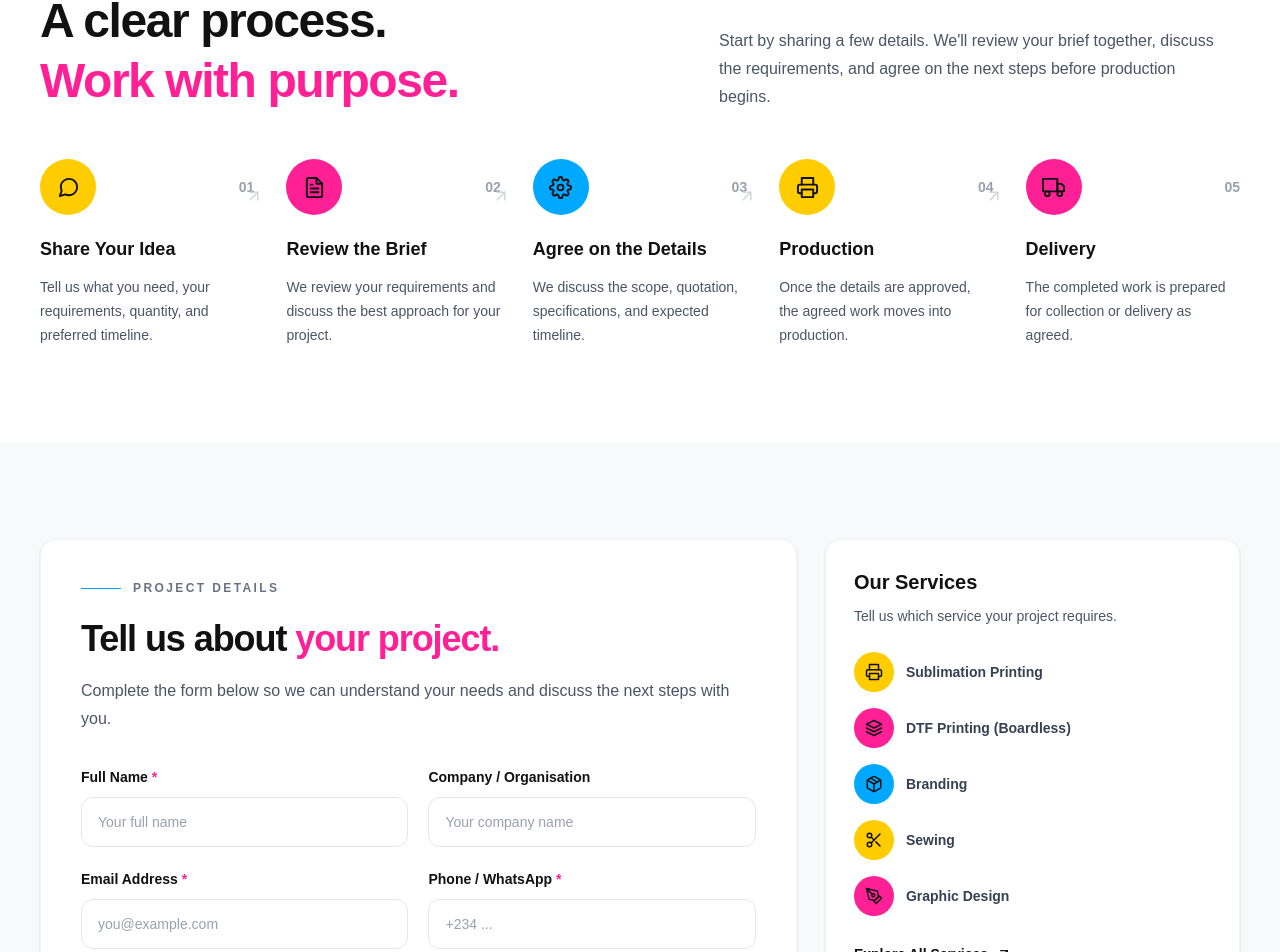
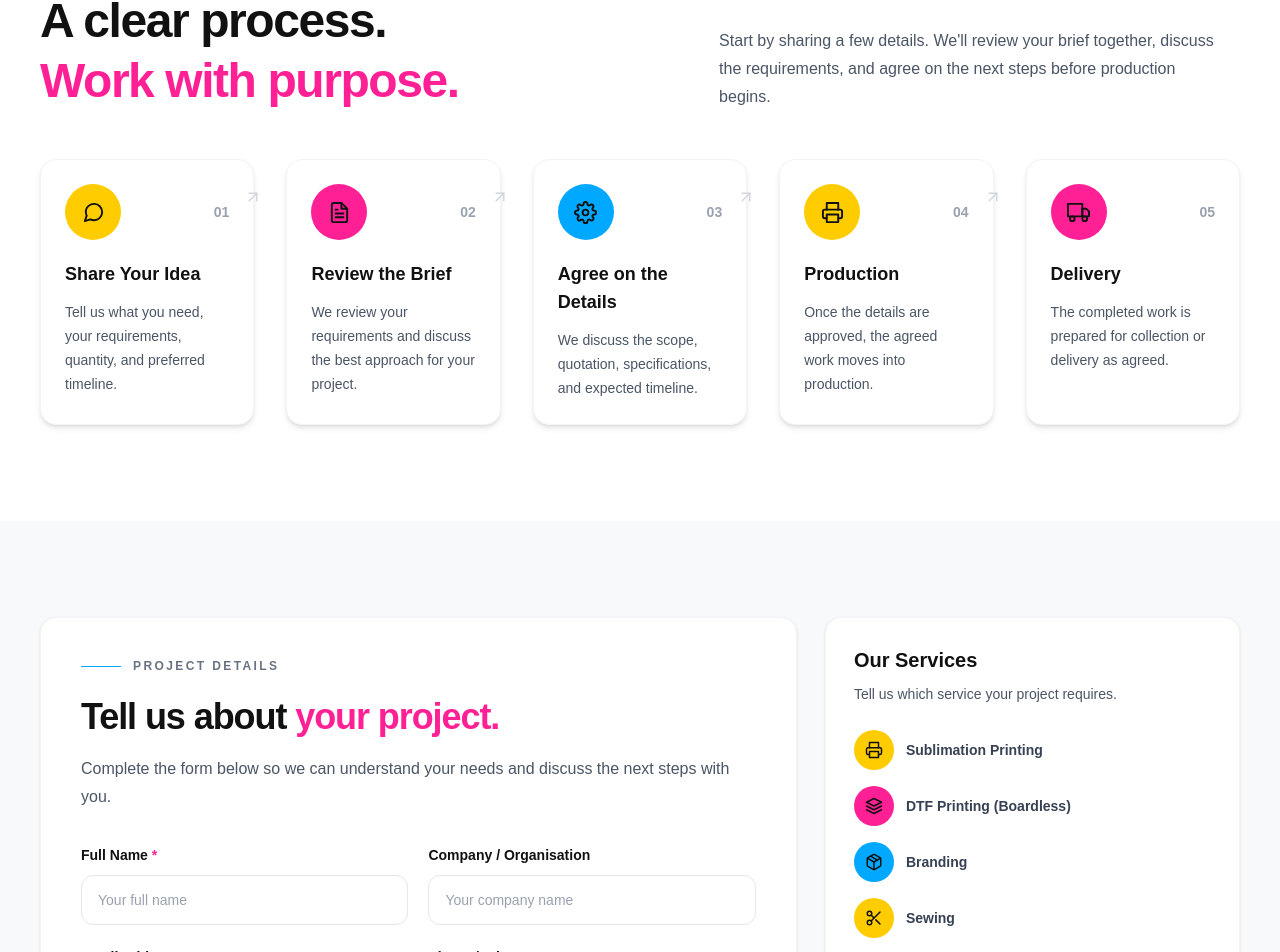
Before and after one commit to Unisb6449/cmyk-studio, a React (Vite) app: page /start-project in a window 1280 px wide. Shown: the part 816-1768 px from the top of the page. Built offline with nearby package versions, Linux system fonts and the light colour scheme; no server answers.

Commit message:
updates shadow to start a project page

```diff
--- a/src/pages/StartProject.jsx
+++ b/src/pages/StartProject.jsx
@@ -202,8 +202,7 @@ const StartProject = () => {
 
               <FiArrowUpRight
                 size={18}
-                className="transition-transform duration-300 group-hover:-translate-y-0.5 group-hover:translate-x-0.5"
-              />
+                className="transition-transform duration-300 group-hover:-translate-y-0.5 group-hover:translate-x-0.5"/>
             </a>
           </div>
 
@@ -288,7 +287,8 @@ const StartProject = () => {
               const Icon = step.icon;
 
               return (
-                <article key={step.number} className="relative">
+                <article key={step.number}
+                  className="relative rounded-2xl border border-gray-100 bg-white p-5 shadow-md transition-all duration-300 hover:-translate-y-1 hover:shadow-xl sm:p-6">
                   <div className="flex items-center justify-between">
                     <span
                       className="flex h-14 w-14 items-center justify-center rounded-full text-[#111111]"
```
